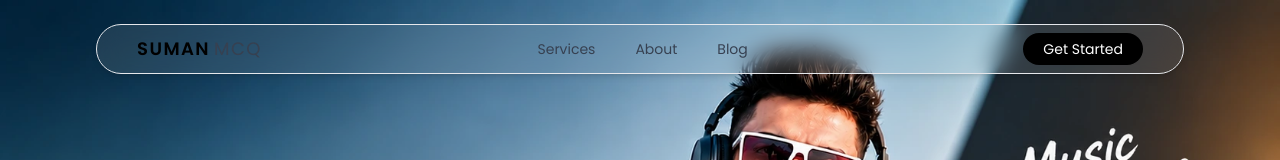
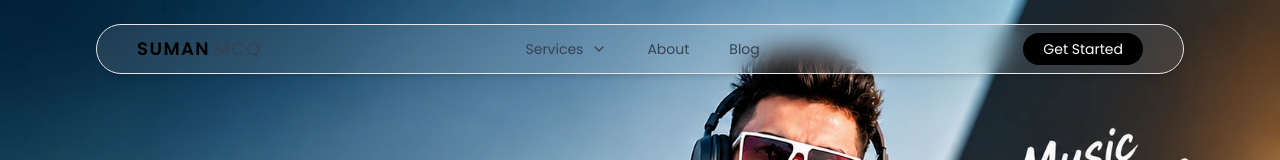
Before and after one commit to suman39-bjp/suman-mcq, a Next.js app: page / in a window 1280 px wide. Shown: the top 160 px of the page. Built offline with nearby package versions, Linux system fonts and the light colour scheme.

Commit message:
feat: updated Services dropdown in Navbar

```diff
--- a/components/Navbar.tsx
+++ b/components/Navbar.tsx
@@ -22,7 +22,51 @@ export default function Navbar() {
 
         {/* CENTER */}
         <div className="hidden md:flex gap-10 text-gray-700 text-sm">
-          <span className="hover:text-black cursor-pointer">Services</span>
+
+<div className="relative group">
+  <button className="flex items-center gap-2 hover:text-black cursor-pointer">
+    Services
+    <svg
+      className="w-4 h-4 transition-transform group-hover:rotate-180"
+      fill="none"
+      stroke="currentColor"
+      viewBox="0 0 24 24"
+    >
+      <path
+        strokeLinecap="round"
+        strokeLinejoin="round"
+        strokeWidth={2}
+        d="m6 9 6 6 6-6"
+      />
+    </svg>
+  </button>
+
+  <div className="absolute left-0 top-full pt-4 w-56 hidden group-hover:block">
+    <div className="bg-white border border-gray-200 rounded-2xl shadow-xl p-2">
+      <a
+        href="/services/seo"
+        className="block px-4 py-3 rounded-xl hover:bg-gray-100"
+      >
+        SEO Services
+      </a>
+
+      <a
+        href="/services/web-development"
+        className="block px-4 py-3 rounded-xl hover:bg-gray-100"
+      >
+        Web Development
+      </a>
+
+      <a
+        href="/services/digital-marketing"
+        className="block px-4 py-3 rounded-xl hover:bg-gray-100"
+      >
+        Digital Marketing
+      </a>
+    </div>
+  </div>
+</div>
+
           <span className="hover:text-black cursor-pointer">About</span>
           <span className="hover:text-black cursor-pointer">Blog</span>
         </div>
```
